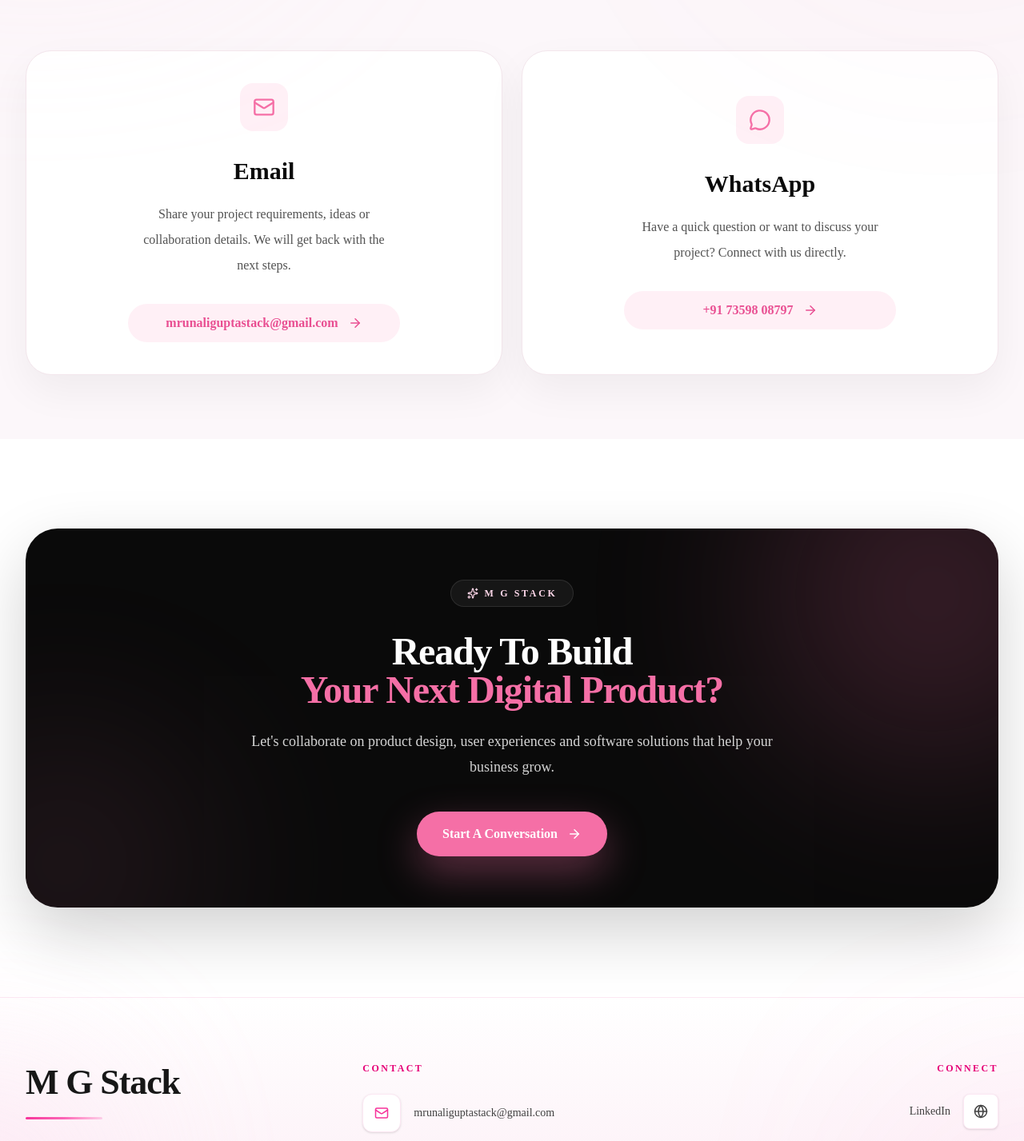
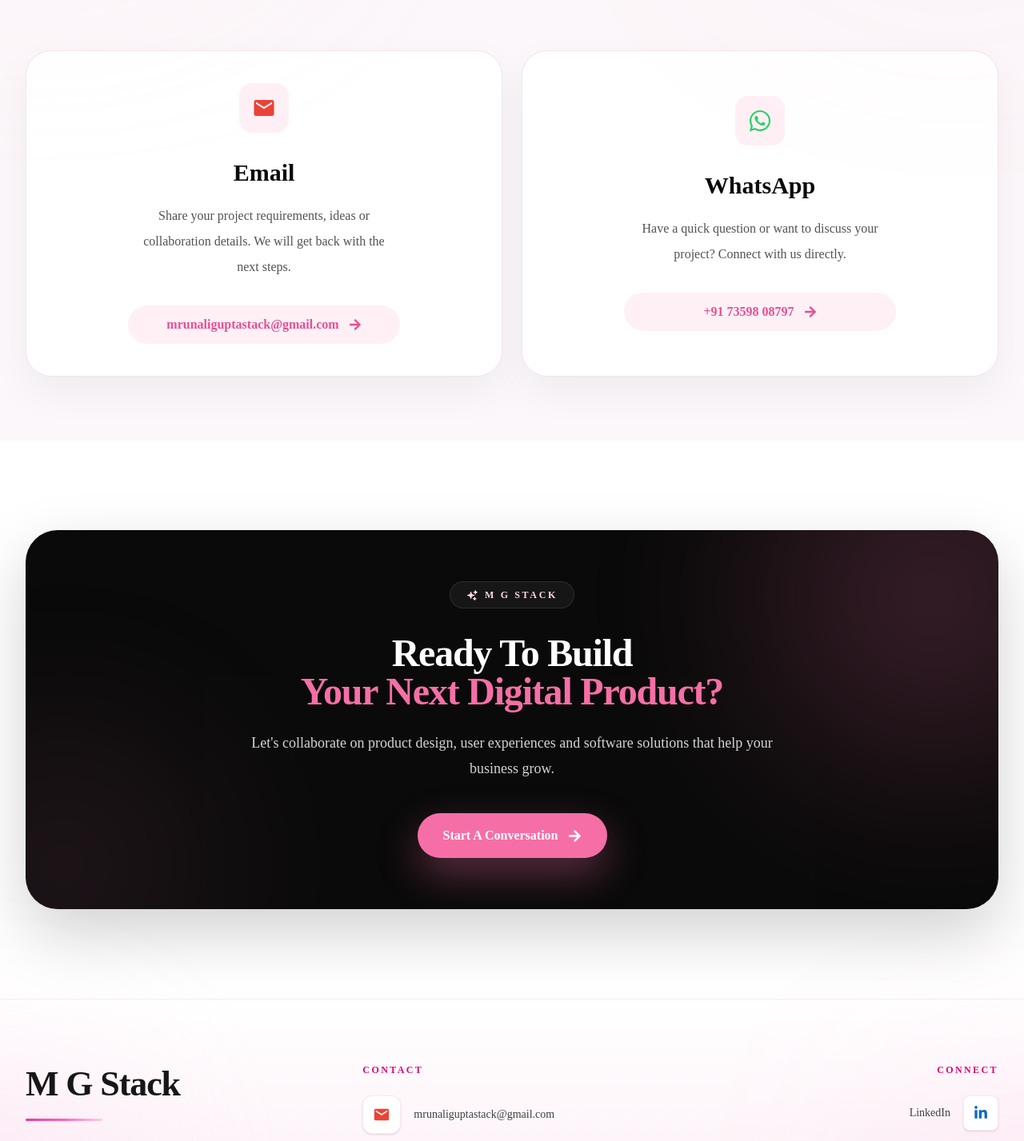
Before and after one commit to mrunaligupta2311/mg-stack, a React (Vite) app: page /contact in a window 1280 px wide. Shown: the part 680-2107 px from the top of the page at 80% size. Built offline with nearby package versions, Linux system fonts and the light colour scheme.

Commit message:
update homepage sections and cleanup imports

```diff
--- a/package.json
+++ b/package.json
@@ -14,6 +14,7 @@
     "lucide-react": "^1.25.0",
     "react": "^19.2.7",
     "react-dom": "^19.2.7",
+    "react-icons": "^5.7.0",
     "react-router-dom": "^7.18.1"
   },
   "devDependencies": {
--- a/src/components/layout/Footer.jsx
+++ b/src/components/layout/Footer.jsx
@@ -1,24 +1,25 @@
  import { Link } from "react-router-dom";
-import { Mail, Phone, Globe } from "lucide-react";
+import { MdEmail } from "react-icons/md";
+import { FaWhatsapp, FaLinkedinIn } from "react-icons/fa";
+import { SiInstagram } from "react-icons/si";
 
 const socialLinks = [
   {
     name: "LinkedIn",
-    icon: Globe,
+    icon: FaLinkedinIn,
     url: "https://linkedin.com/company/mg-stack",
+    color: "#0A66C2",
   },
   {
     name: "Instagram",
-    icon: Globe,
+    icon: SiInstagram,
     url: "https://instagram.com/mg.stack",
+    color: "#E4405F",
   },
 ];
 
 const linkIconClass =
   "flex h-10 w-10 shrink-0 items-center justify-center rounded-xl border border-pink-100 bg-white shadow-sm transition-all duration-300 group-hover:border-pink-500 group-hover:shadow-md";
-
-const socialIconClass =
-  "flex h-10 w-10 shrink-0 items-center justify-center rounded-lg border border-pink-100 bg-white text-neutral-700 shadow-sm transition-all duration-300 group-hover:-translate-y-1 group-hover:border-pink-500 group-hover:bg-pink-500 group-hover:text-white group-hover:shadow-md";
 
 const Footer = () => {
   const [linkedin, instagram] = socialLinks;
@@ -32,6 +33,7 @@ const Footer = () => {
 
       <div className="relative mx-auto max-w-7xl px-6 py-12 sm:py-16 lg:px-8 lg:py-20">
         <div className="grid gap-10 sm:gap-12 lg:grid-cols-3 lg:items-start">
+
           {/* Brand */}
           <div className="flex flex-col items-center text-center lg:items-start lg:text-left">
             <Link to="/" className="inline-block">
@@ -39,7 +41,9 @@ const Footer = () => {
                 M G Stack
               </h2>
             </Link>
+
             <div className="mt-4 h-[3px] w-24 rounded-full bg-gradient-to-r from-pink-500 via-pink-400 to-pink-200" />
+
             <p className="mt-6 max-w-md text-[15px] leading-7 text-neutral-600">
               Building premium software solutions with modern engineering,
               thoughtful product design, and exceptional digital experiences
@@ -47,18 +51,21 @@ const Footer = () => {
             </p>
           </div>
 
-          {/* Mobile: 2 rows only */}
+          {/* Mobile */}
           <div className="flex flex-col gap-5 lg:hidden">
-            {/* Row 1: Email (left) | LinkedIn (right) */}
+
+            {/* Row 1 */}
             <div className="flex items-center justify-between gap-3">
+
               <a
                 href="mailto:mrunaliguptastack@gmail.com"
                 className="group flex min-w-0 items-center gap-2.5"
               >
                 <div className={linkIconClass}>
-                  <Mail size={16} className="text-pink-500" />
+                  <MdEmail size={20} style={{ color: "#EA4335" }} />
                 </div>
-                <span className="truncate text-xs font-medium text-neutral-700 transition-colors group-hover:text-pink-500 sm:text-sm">
+
+                <span className="truncate text-xs font-medium text-neutral-700 group-hover:text-pink-500 sm:text-sm">
                   mrunaliguptastack@gmail.com
                 </span>
               </a>
@@ -67,19 +74,25 @@ const Footer = () => {
                 href={linkedin.url}
                 target="_blank"
                 rel="noreferrer"
-                className="group flex shrink-0 items-center gap-2.5"
+                className="group flex items-center gap-2.5"
               >
-                <span className="text-xs font-medium text-neutral-700 transition-colors group-hover:text-pink-500 sm:text-sm">
+                <span className="text-xs font-medium text-neutral-700 group-hover:text-pink-500 sm:text-sm">
                   {linkedin.name}
                 </span>
-                <div className={socialIconClass}>
-                  <linkedin.icon size={16} />
+
+                <div className="flex h-10 w-10 items-center justify-center rounded-lg border border-pink-100 bg-white shadow-sm">
+                  <FaLinkedinIn
+                    size={18}
+                    style={{ color: linkedin.color }}
+                  />
                 </div>
               </a>
+
             </div>
 
-            {/* Row 2: Phone (left) | Instagram (right) */}
+            {/* Row 2 */}
             <div className="flex items-center justify-between gap-3">
+
               <a
                 href="https://wa.me/917359808797"
                 target="_blank"
@@ -87,9 +100,10 @@ const Footer = () => {
                 className="group flex items-center gap-2.5"
               >
                 <div className={linkIconClass}>
-                  <Phone size={16} className="text-pink-500" />
+                  <FaWhatsapp size={20} style={{ color: "#25D366" }} />
                 </div>
-                <span className="text-xs font-medium text-neutral-700 transition-colors group-hover:text-pink-500 sm:text-sm">
+
+                <span className="text-xs font-medium text-neutral-700 group-hover:text-pink-500 sm:text-sm">
                   +91 73598 08797
                 </span>
               </a>
@@ -98,44 +112,52 @@ const Footer = () => {
                 href={instagram.url}
                 target="_blank"
                 rel="noreferrer"
-                className="group flex shrink-0 items-center gap-2.5"
+                className="group flex items-center gap-2.5"
               >
-                <span className="text-xs font-medium text-neutral-700 transition-colors group-hover:text-pink-500 sm:text-sm">
+                <span className="text-xs font-medium text-neutral-700 group-hover:text-pink-500 sm:text-sm">
                   {instagram.name}
                 </span>
-                <div className={socialIconClass}>
-                  <instagram.icon size={16} />
+
+                <div className="flex h-10 w-10 items-center justify-center rounded-lg border border-pink-100 bg-white shadow-sm">
+                  <SiInstagram
+                    size={18}
+                    style={{ color: instagram.color }}
+                  />
                 </div>
               </a>
+
             </div>
-          </div>
 
-          {/* Desktop: Contact column */}
+          </div>          {/* Desktop: Contact */}
           <div className="hidden flex-col lg:flex lg:items-start">
             <p className="mb-6 text-xs font-semibold uppercase tracking-[0.2em] text-pink-600">
               Contact
             </p>
+
             <div className="flex flex-col gap-5">
               <a
                 href="mailto:mrunaliguptastack@gmail.com"
                 className="group flex items-center gap-4"
               >
-                <div className="flex h-12 w-12 shrink-0 items-center justify-center rounded-xl border border-pink-100 bg-white shadow-sm transition-all duration-300 group-hover:border-pink-500 group-hover:shadow-md">
-                  <Mail size={18} className="text-pink-500" />
+                <div className="flex h-12 w-12 items-center justify-center rounded-xl border border-pink-100 bg-white shadow-sm transition-all duration-300 group-hover:border-pink-500 group-hover:shadow-md">
+                  <MdEmail size={22} style={{ color: "#EA4335" }} />
                 </div>
+
                 <span className="text-sm font-medium text-neutral-700 transition-colors group-hover:text-pink-500">
                   mrunaliguptastack@gmail.com
                 </span>
               </a>
+
               <a
                 href="https://wa.me/917359808797"
                 target="_blank"
                 rel="noreferrer"
                 className="group flex items-center gap-4"
               >
-                <div className="flex h-12 w-12 shrink-0 items-center justify-center rounded-xl border border-pink-100 bg-white shadow-sm transition-all duration-300 group-hover:border-pink-500 group-hover:shadow-md">
-                  <Phone size={18} className="text-pink-500" />
+                <div className="flex h-12 w-12 items-center justify-center rounded-xl border border-pink-100 bg-white shadow-sm transition-all duration-300 group-hover:border-pink-500 group-hover:shadow-md">
+                  <FaWhatsapp size={22} style={{ color: "#25D366" }} />
                 </div>
+
                 <span className="text-sm font-medium text-neutral-700 transition-colors group-hover:text-pink-500">
                   +91 73598 08797
                 </span>
@@ -143,14 +165,16 @@ const Footer = () => {
             </div>
           </div>
 
-          {/* Desktop: Connect column */}
+          {/* Desktop: Connect */}
           <div className="hidden flex-col lg:flex lg:items-end">
             <p className="mb-6 text-xs font-semibold uppercase tracking-[0.2em] text-pink-600">
               Connect
             </p>
+
             <div className="flex flex-col items-end gap-4">
               {socialLinks.map((social) => {
                 const Icon = social.icon;
+
                 return (
                   <a
                     key={social.name}
@@ -162,30 +186,44 @@ const Footer = () => {
                     <span className="text-sm font-medium text-neutral-700 transition-colors group-hover:text-pink-500">
                       {social.name}
                     </span>
-                    <div className="flex h-11 w-11 shrink-0 items-center justify-center rounded-lg border border-pink-100 bg-white text-neutral-700 shadow-sm transition-all duration-300 group-hover:-translate-y-1 group-hover:border-pink-500 group-hover:bg-pink-500 group-hover:text-white group-hover:shadow-md">
-                      <Icon size={18} />
+
+                    <div className="flex h-11 w-11 items-center justify-center rounded-lg border border-pink-100 bg-white shadow-sm transition-all duration-300 group-hover:-translate-y-1 group-hover:border-pink-500 group-hover:shadow-md">
+                      <Icon
+                        size={18}
+                        style={{ color: social.color }}
+                      />
                     </div>
                   </a>
                 );
               })}
             </div>
           </div>
-        </div>
 
-        {/* Bottom */}
+        </div>        {/* Bottom */}
         <div className="mt-10 border-t border-pink-100 pt-6 sm:mt-14">
           <div className="flex flex-col items-center gap-4 text-center text-sm text-neutral-500 md:flex-row md:items-center md:justify-between md:text-left">
-            <p>© {new Date().getFullYear()} M G Stack. All rights reserved.</p>
+            <p>
+              © {new Date().getFullYear()} M G Stack. All rights reserved.
+            </p>
+
             <div className="flex flex-wrap justify-center gap-6 md:justify-end">
-              <Link to="/privacy-policy" className="transition-colors hover:text-pink-500">
+              <Link
+                to="/privacy-policy"
+                className="transition-colors hover:text-pink-500"
+              >
                 Privacy Policy
               </Link>
-              <Link to="/terms-conditions" className="transition-colors hover:text-pink-500">
+
+              <Link
+                to="/terms-conditions"
+                className="transition-colors hover:text-pink-500"
+              >
                 Terms & Conditions
               </Link>
             </div>
           </div>
         </div>
+
       </div>
     </footer>
   );
--- a/src/components/sections/Process.jsx
+++ b/src/components/sections/Process.jsx
@@ -4,10 +4,8 @@ import {
   PencilRuler,
   Code2,
   Rocket,
-  ArrowRight,
+
 } from "lucide-react";
-import { Link } from "react-router-dom";
-
 const processSteps = [
   {
     number: "01",
--- a/src/components/sections/Services.jsx
+++ b/src/components/sections/Services.jsx
@@ -1,15 +1,11 @@
- import { motion } from "framer-motion";
-import { Link } from "react-router-dom";
+import { motion } from "framer-motion";
 import {
-  Palette,
   PenTool,
   MonitorSmartphone,
   Sparkles,
-  ArrowRight,
   CheckCircle2,
   Layers,
 } from "lucide-react";
-
 const availableServices = [
   {
     title: "Product Design",
--- a/src/components/sections/WhyChooseUs.jsx
+++ b/src/components/sections/WhyChooseUs.jsx
@@ -4,9 +4,7 @@ import {
   ShieldCheck,
   Rocket,
   HeartHandshake,
-  ArrowRight,
 } from "lucide-react";
-import { Link } from "react-router-dom";
 
 
 const values = [
--- a/src/pages/Contact.jsx
+++ b/src/pages/Contact.jsx
@@ -1,239 +1,115 @@
  import { motion } from "framer-motion";
+import { MdEmail } from "react-icons/md";
 import {
-  Mail,
-  MessageCircle,
-  ArrowRight,
-  Sparkles,
-} from "lucide-react";
-
+  FaWhatsapp,
+  FaArrowRight,
+} from "react-icons/fa";
+import { HiSparkles } from "react-icons/hi2";
 
 const contactOptions = [
   {
     title: "Email",
     description:
       "Share your project requirements, ideas or collaboration details. We will get back with the next steps.",
-    icon: Mail,
+    icon: MdEmail,
     link: "mailto:mrunaliguptastack@gmail.com",
     label: "mrunaliguptastack@gmail.com",
+    color: "#EA4335",
   },
   {
     title: "WhatsApp",
     description:
       "Have a quick question or want to discuss your project? Connect with us directly.",
-    icon: MessageCircle,
+    icon: FaWhatsapp,
     link: "https://wa.me/917359808797",
     label: "+91 73598 08797",
+    color: "#25D366",
   },
 ];
-
 
 const Contact = () => {
   return (
     <main className="overflow-hidden bg-white">
+      {/* Hero */}
+      <section className="relative px-6 pb-28 pt-32 lg:px-8">
+        <div className="absolute -left-40 top-0 h-[420px] w-[420px] rounded-full bg-[#FFD8EA] opacity-40 blur-[160px]" />
 
-
-      {/* Hero */}
-
-      <section className="relative px-6 pb-28 pt-32 lg:px-8">
-
-
-        <div
-          className="
-          absolute
-          -left-40
-          top-0
-          h-[420px]
-          w-[420px]
-          rounded-full
-          bg-[#FFD8EA]
-          opacity-40
-          blur-[160px]
-          "
-        />
-
-
-        <div
-          className="
-          absolute
-          right-[-120px]
-          top-20
-          h-[420px]
-          w-[420px]
-          rounded-full
-          bg-[#F56FA6]
-          opacity-10
-          blur-[170px]
-          "
-        />
-
+        <div className="absolute right-[-120px] top-20 h-[420px] w-[420px] rounded-full bg-[#F56FA6] opacity-10 blur-[170px]" />
 
         <div className="relative mx-auto max-w-7xl">
-
-
           <motion.div
-            initial={{
-              opacity:0,
-              y:30
-            }}
-            animate={{
-              opacity:1,
-              y:0
-            }}
-            transition={{
-              duration:0.7
-            }}
+            initial={{ opacity: 0, y: 30 }}
+            animate={{ opacity: 1, y: 0 }}
+            transition={{ duration: 0.7 }}
             className="max-w-4xl"
           >
-
-
-            <span
-              className="
-              inline-flex
-              rounded-full
-              border
-              border-[#FFD8EA]
-              bg-white
-              px-5
-              py-2
-              text-xs
-              font-semibold
-              uppercase
-              tracking-[0.22em]
-              text-[#E94F92]
-              shadow-sm
-              "
-            >
+            <span className="inline-flex rounded-full border border-[#FFD8EA] bg-white px-5 py-2 text-xs font-semibold uppercase tracking-[0.22em] text-[#E94F92] shadow-sm">
               Contact
             </span>
 
-
-
-            <h1
-              className="
-              mt-8
-              text-5xl
-              font-black
-              leading-[1.05]
-              tracking-[-0.04em]
-              text-neutral-950
-              lg:text-7xl
-              "
-            >
+            <h1 className="mt-8 text-5xl font-black leading-[1.05] tracking-[-0.04em] text-neutral-950 lg:text-7xl">
               Let's Build
               <span className="block text-[#F56FA6]">
                 Something Exceptional.
               </span>
             </h1>
 
-
-
-            <p
-              className="
-              mt-8
-              max-w-2xl
-              text-lg
-              leading-8
-              text-neutral-600
-              "
-            >
+            <p className="mt-8 max-w-2xl text-lg leading-8 text-neutral-600">
               Have a product idea, design requirement or software project?
               Connect with M G Stack and let's discuss how we can create
               meaningful digital experiences together.
             </p>
+          </motion.div>
+        </div>
+      </section>      {/* Contact Options */}
 
+      <section className="bg-[#FCF7FA] px-4 py-20 sm:px-6 lg:px-8">
 
-          </motion.div>
+        <div className="mx-auto grid w-full max-w-7xl gap-6 lg:grid-cols-2">
 
-
-        </div>
-
-
-      </section>
-
-
-
-
-
-      {/* Contact Options */}
-
-
-      <section
-
-
-  className="
-  bg-[#FCF7FA]
-  px-4
-  py-20
-  sm:px-6
-  lg:px-8
-  "
->
-
-
-
-
-<div
-  className="
-  mx-auto
-  w-full
-  max-w-7xl
-  grid
-  gap-6
-  lg:grid-cols-2
-  "
->
-          {contactOptions.map((item,index)=>{
-
-            const Icon=item.icon;
-
+          {contactOptions.map((item, index) => {
+            const Icon = item.icon;
 
             return (
-
               <motion.a
                 key={item.title}
                 href={item.link}
-                target={
-                  item.title==="WhatsApp"
-                  ? "_blank"
-                  : undefined
-                }
+                target={item.title === "WhatsApp" ? "_blank" : undefined}
                 rel="noreferrer"
                 initial={{
-                  opacity:0,
-                  y:30
+                  opacity: 0,
+                  y: 30,
                 }}
                 whileInView={{
-                  opacity:1,
-                  y:0
+                  opacity: 1,
+                  y: 0,
                 }}
                 viewport={{
-                  once:true
+                  once: true,
                 }}
                 transition={{
-                  delay:index*0.12
+                  delay: index * 0.12,
                 }}
-
                 className="
                   group
                   flex
                   flex-col
                   items-center
                   justify-center
-text-center
                   rounded-[32px]
                   border
                   border-[#F3E6EC]
                   bg-white
-p-8 sm:p-10
+                  p-8
+                  text-center
                   shadow-[0_20px_50px_rgba(0,0,0,0.05)]
                   transition-all
                   duration-500
                   hover:-translate-y-3
                   hover:shadow-[0_30px_70px_rgba(245,111,166,0.18)]
+                  sm:p-10
                 "
-
               >
-
 
                 <div
                   className="
@@ -241,18 +117,19 @@ hover:shadow-[0_30px_70px_rgba(245,111,166,0.18)]
                     rounded-2xl
                     bg-[#FFF0F6]
                     p-4
-                  text-[#F56FA6]
                     transition-all
                     duration-300
                     group-hover:bg-[#F56FA6]
-                  group-hover:text-white
                   "
                 >
-
-                  <Icon size={28}/>
-
+                  <Icon
+                    size={30}
+                    style={{
+                      color: item.color,
+                    }}
+                    className="transition-all duration-300 group-hover:text-white"
+                  />
                 </div>
-
 
 
                 <h2
@@ -267,28 +144,25 @@ hover:shadow-[0_30px_70px_rgba(245,111,166,0.18)]
                 </h2>
 
 
-
                 <p
                   className="
+                    mx-auto
                     mt-5
                     max-w-[320px]
                     leading-8
                     text-neutral-600
-mx-auto
                   "
                 >
                   {item.description}
                 </p>
 
 
-
                 <div
                   className="
                     mt-8
+                    flex
                     w-full
                     max-w-[340px]
-mx-auto
-flex
                     items-center
                     justify-center
                     gap-3
@@ -302,56 +176,42 @@ transition-all
                     group-hover:bg-[#F56FA6]
                     group-hover:text-white
                   "
-
                 >
-
                   {item.label}
 
-                  <ArrowRight
-                    size={18}
+                  <FaArrowRight
+                    size={16}
                     className="
                       transition-transform
+                      duration-300
                       group-hover:translate-x-1
                     "
                   />
+                </div>
+
+              </motion.a>
+            );
+          })}
 
         </div>
 
-
-              </motion.a>
-
-            );
-
-          })}
-
-
-        </div>
-
-
       </section>      {/* Premium CTA */}
 
-      <section
-        className="
-        px-6
-        py-28
-        lg:px-8
-        "
-      >
+      <section className="px-6 py-28 lg:px-8">
 
         <div className="mx-auto max-w-7xl">
 
-
           <motion.div
             initial={{
-              opacity:0,
-              y:40
+              opacity: 0,
+              y: 40,
             }}
             whileInView={{
-              opacity:1,
-              y:0
+              opacity: 1,
+              y: 0,
             }}
             viewport={{
-              once:true
+              once: true,
             }}
             className="
               relative
@@ -364,7 +224,6 @@ group-hover:text-white
               lg:p-16
             "
           >
-
 
             {/* Pink Glow */}
 
@@ -398,7 +257,6 @@ group-hover:text-white
             />
 
 
-
             <div
               className="
                 relative
@@ -407,7 +265,6 @@ group-hover:text-white
                 text-center
               "
             >
-
 
               <div
                 className="
@@ -429,12 +286,11 @@ group-hover:text-white
                 "
               >
 
-                <Sparkles size={14}/>
+                <HiSparkles size={15} />
 
                 M G Stack
 
               </div>
-
 
 
               <h2
@@ -447,11 +303,12 @@ group-hover:text-white
                 "
               >
                 Ready To Build
+
                 <span className="block text-[#F56FA6]">
                   Your Next Digital Product?
                 </span>
+
               </h2>
-
 
 
               <p
@@ -467,7 +324,6 @@ group-hover:text-white
                 Let's collaborate on product design, user experiences and
                 software solutions that help your business grow.
               </p>
-
 
 
               <a
@@ -494,9 +350,8 @@ group-hover:text-white
 
                 Start A Conversation
 
-
-                <ArrowRight
-                  size={18}
+                <FaArrowRight
+                  size={17}
                   className="
                     transition-transform
                     duration-300
@@ -509,19 +364,12 @@ group-hover:text-white
 
             </div>
 
-
           </motion.div>
-
 
         </div>
 
-
-      </section>
-
-
-    </main>
+      </section>    </main>
   );
 };
 
-
 export default Contact;
```
Also changed, not shown: src/components/sections/Hero.jsx (+0 -39 lines), 1 other file (tests, documents, lock files or other folders). Lines whose indentation alone changed are shown as unchanged.
